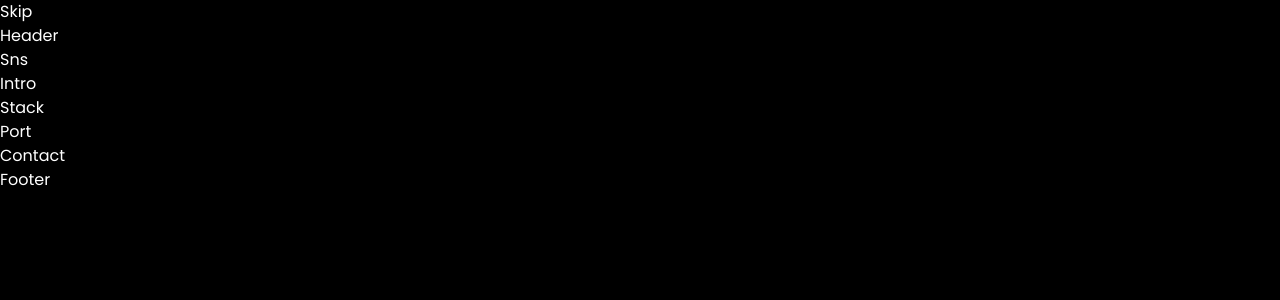
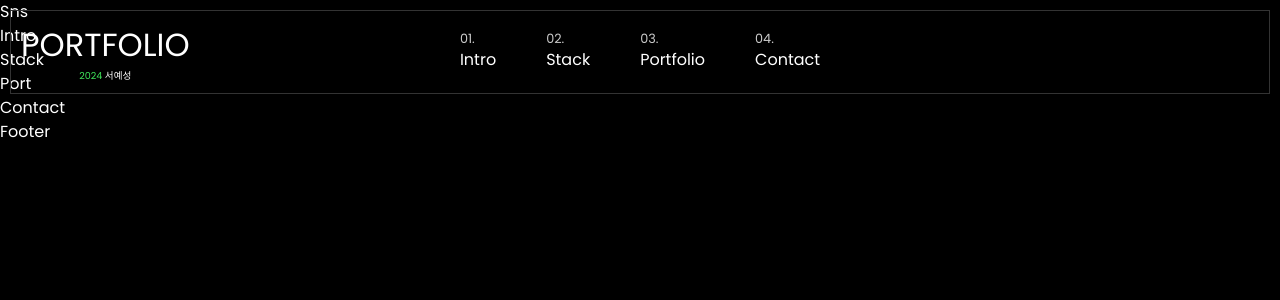
Before and after one commit to Syeseong/portfolio-web, a React (Create React App) app: page / in a window 1280 px wide. Shown: the top 300 px of the page. Built offline with nearby package versions, Linux system fonts and the light colour scheme; a web font is replaced by a local one.

Commit message:
feat : 24-05-25 - Header 영역(데스크탑)

```diff
--- a/src/components/Header.jsx
+++ b/src/components/Header.jsx
@@ -1,10 +1,25 @@
-import React from 'react'
-
+import React from "react"
+import navItem from "../data/navItems.json"
 const Header = () => {
     return (
-        <div>
-            Header
-        </div>
+        <header id="header" role="banner">
+            <div className="header__inner">
+                <div className="header__logo">
+                    <h1>
+                        <a href="/"><span>PORTFOLIO</span><em><span>2024</span> 서예성</em></a>
+                    </h1>
+                </div>
+                <nav className="header__nav">
+                    <ul>
+                        {navItem.map((item, idx) => (
+                            <li key={idx}>
+                                <a href={item.link}><p>0{+ idx + 1}.</p>{item.name}</a>
+                            </li>
+                        ))}
+                    </ul>
+                </nav>
+            </div>
+        </header>
     )
 }
 
--- a/src/components/Skip.jsx
+++ b/src/components/Skip.jsx
@@ -2,8 +2,11 @@ import React from 'react'
 
 const Skip = () => {
     return (
-        <div>
-            Skip
+        <div id="skip">
+            <a href="#intro">인트로 영역 바로가기</a>
+            <a href="#stack">스택 영역 바로가기 </a>
+            <a href="#port">포트폴리오 영역 바로가기</a>
+            <a href="#contact">연락처 영역 바로가기</a>
         </div>
     )
 }
--- /dev/null
+++ b/src/data/navItems.json
@@ -0,0 +1,18 @@
+[
+    {
+        "name": "Intro",
+        "link": "#intro"
+    },
+    {
+        "name": "Stack",
+        "link": "#stack"
+    },
+    {
+        "name": "Portfolio",
+        "link": "#port"
+    },
+    {
+        "name": "Contact",
+        "link": "#contact"
+    }
+]
--- a/src/styles/components/_header.scss
+++ b/src/styles/components/_header.scss
@@ -0,0 +1,76 @@
+#header {
+    font-family: var(--main-font);
+    position: fixed;
+    top: 10px;
+    left: 10px;
+    width: calc(100% - 20px);
+    z-index: 999;
+}
+
+.header__inner {
+    display: flex;
+    align-items: center;
+    border: 1px solid var(--black100);
+}
+
+.header__logo {
+    margin: 10px 0 10px 10px;
+
+    h1 {}
+
+    em {
+        display: block;
+        font-size: 0.6rem;
+        text-align: center;
+
+        span {
+            color: rgb(64, 233, 92);
+        }
+
+    }
+}
+
+.header__nav {
+    @include position-center;
+
+    @media (max-width : 800px) {
+        display: none;
+    }
+
+    ul {
+        display: flex;
+
+        li {
+            margin-right: 50px;
+
+            &:nth-child(1) {
+                margin-left: 50px;
+            }
+
+            p {
+                color: var(--white400);
+                font-size: 0.8rem;
+            }
+
+            a {
+
+                &::after {
+                    content: "";
+                    display: block;
+                    height: 2px;
+                    background-color: rgb(64, 233, 92);
+                    transition: 0.3s;
+                    transform: scaleX(0);
+                }
+
+                &:hover::after {
+                    transform: scaleX(1);
+                }
+
+                &:hover {
+                    color: rgb(64, 233, 92);
+                }
+            }
+        }
+    }
+}
--- a/src/styles/style.scss
+++ b/src/styles/style.scss
@@ -1,4 +1,8 @@
 @charset "UTF-8";
+
+//utils
+@import "./utils/mixin";
+@import "./utils/vars";
 
 //base
 @import "./base/fonts";
@@ -15,6 +19,3 @@
 @import "./components/sns";
 @import "./components/stack";
 //pages
-//utils
-@import "./utils/mixin";
-@import "./utils/vars";
```
